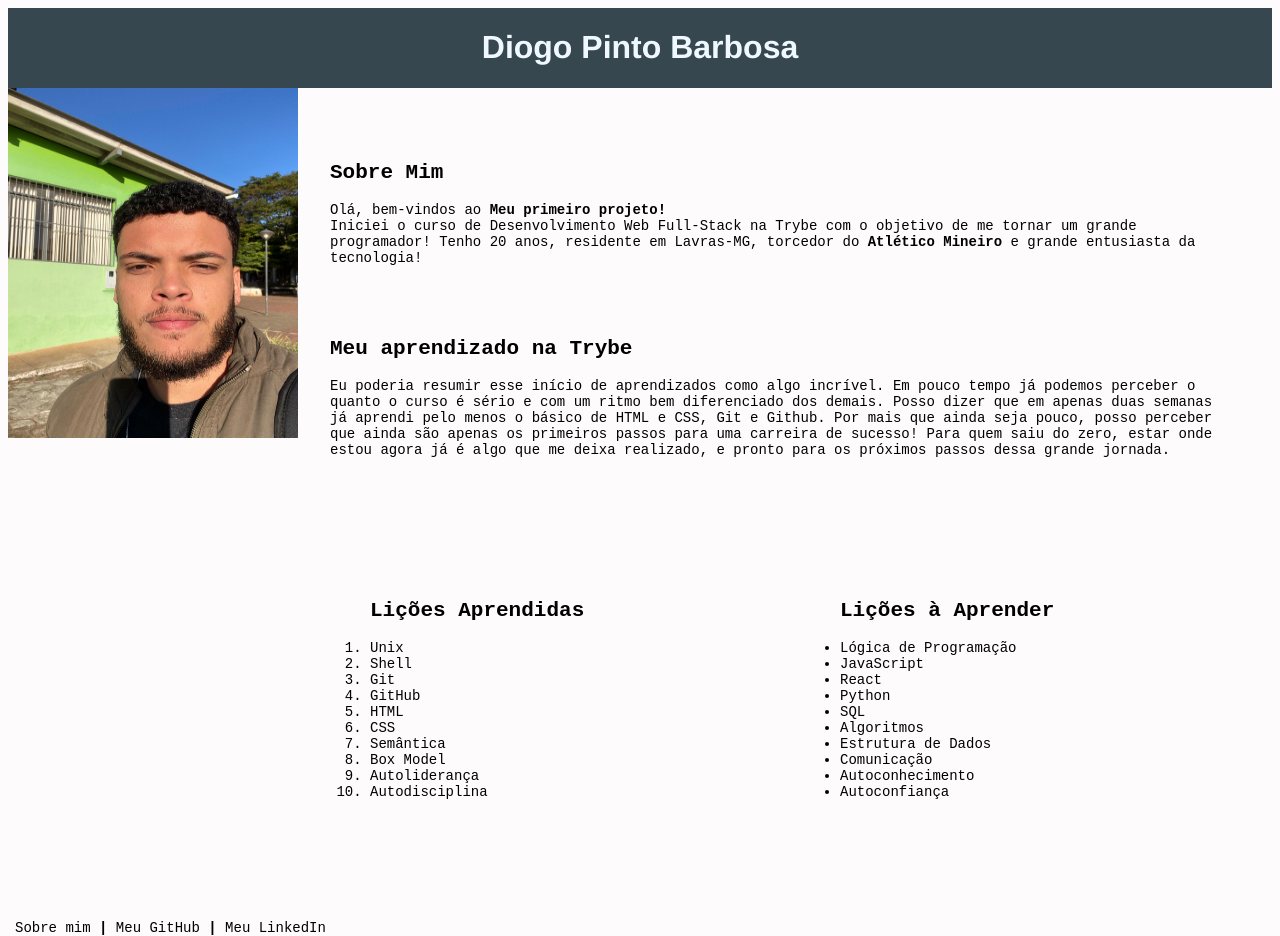
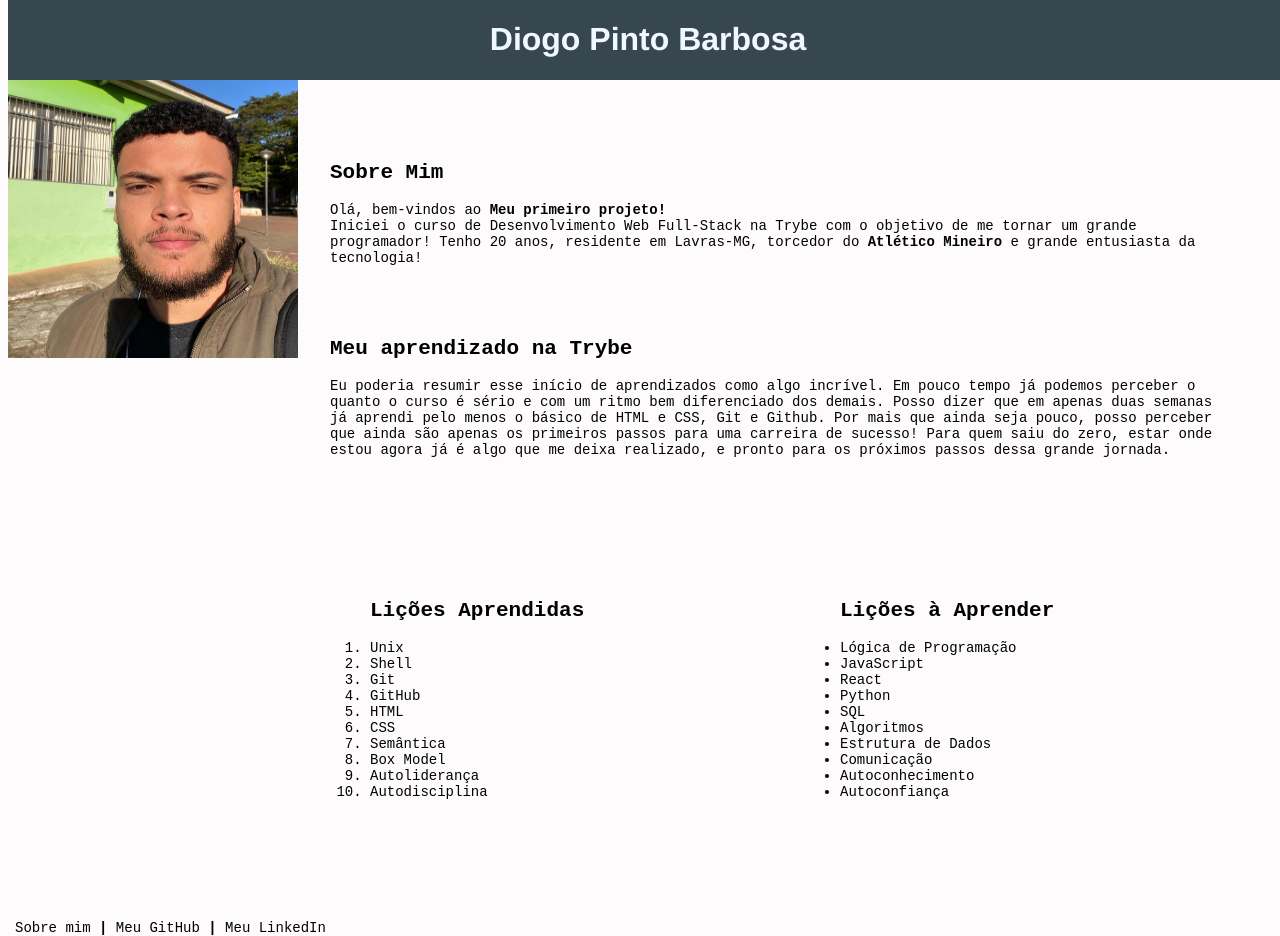
Before and after one commit to diogopb/fundamentos-01-projeto-lessons-learned, a website: page index.html in a window 1280 px wide. Drawn offline with Linux system fonts and the light colour scheme.

Commit message:
conserta cabeçalho

```diff
--- a/style.css
+++ b/style.css
@@ -8,10 +8,10 @@ body {
     background-color: #37474f;
     display: flex;
     justify-content: center;
+    position: fixed;
 }
 
 #titulo {
-    width: 100%;
     color: aliceblue;
     font-family: 'Franklin Gothic Medium', 'Arial Narrow', Arial, sans-serif;
     font-weight: bold;
@@ -21,7 +21,7 @@ body {
 aside {
     font-family: monospace;
     font-size: 14px;
-    position:absolute;
+    position: absolute;
     top: 18%;
     left: 330px;
     right: 50px;
@@ -30,7 +30,7 @@ aside {
 article {
     font-family: monospace;
     font-size: 14px;
-    position:absolute;
+    position: absolute;
     top: 40%;
     left: 330px;
     right: 50px;
@@ -39,7 +39,7 @@ article {
 #licoes_aprendidas {
     font-family: monospace;
     font-size: 14px;
-    position:absolute;
+    position: absolute;
     top: 71%;
     left: 330px;
     right: 50px;
@@ -48,7 +48,7 @@ article {
 #licoes_a_aprender {
     font-family: monospace;
     font-size: 14px;
-    position:absolute;
+    position:  absolute;
     top: 71%;
     left: 800px;
     right: 50px;
@@ -66,7 +66,6 @@ article {
   }
 
 .sobre-mim, .github, .linkedin {
-
         text-decoration: none;
         color: black;
   }
@@ -74,7 +73,7 @@ article {
   footer {
         font-family: monospace;
         font-size: 14px;
-    position:absolute;
+        position: absolute;
         top: 115%;
         left: 15px;
   }
```
Lines whose indentation alone changed are shown as unchanged.
